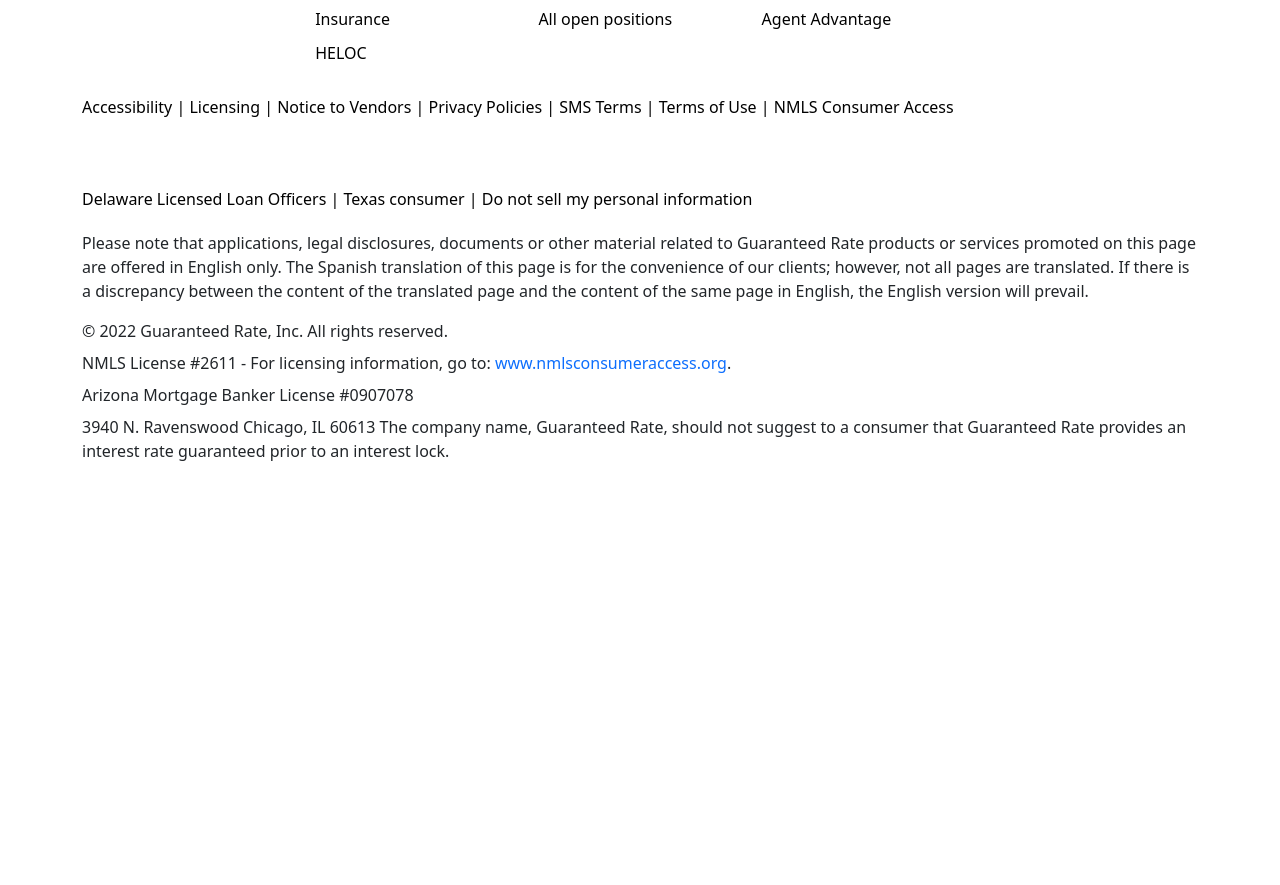
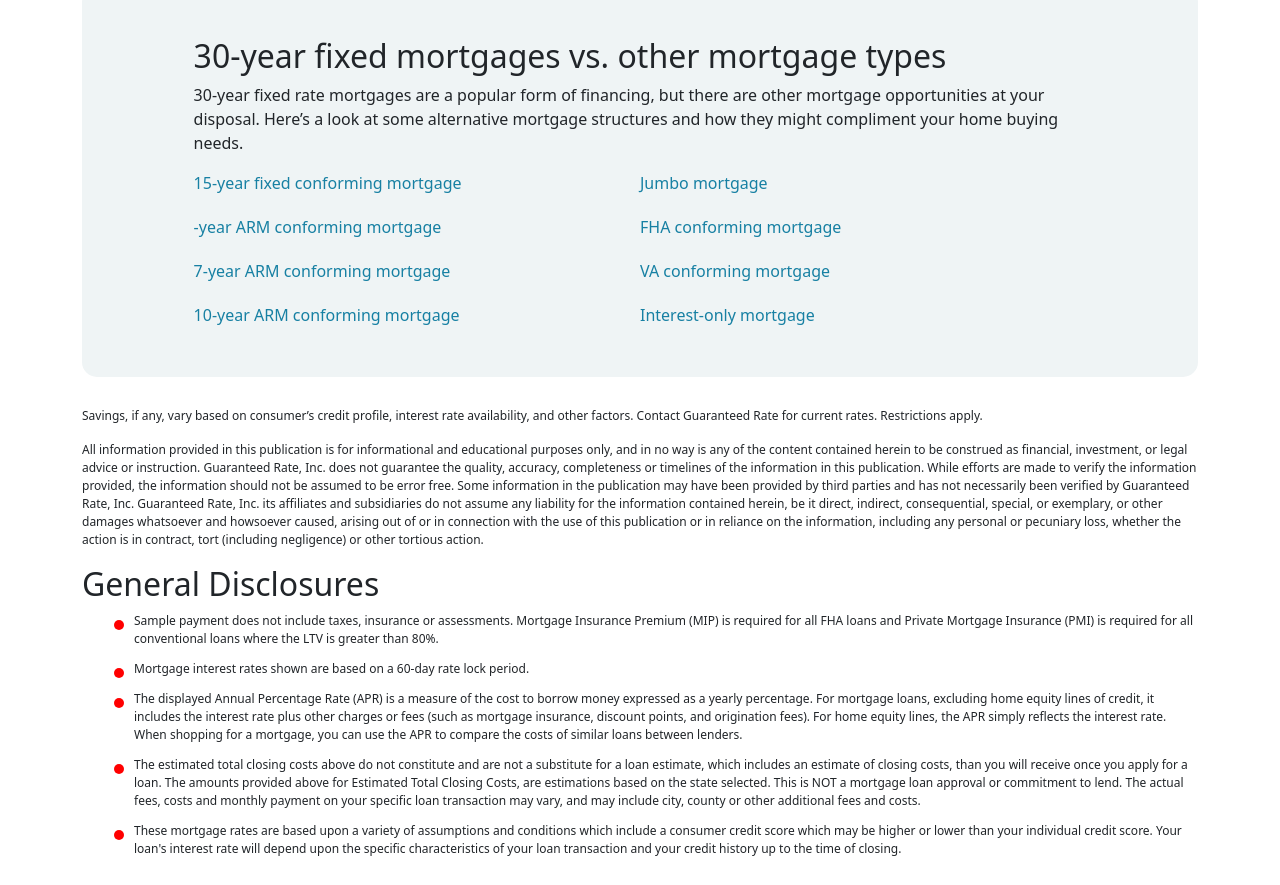
Before and after one commit to shuvo-h/rate-mortgage, a Gatsby site: page /mortgage-rates/assumptions/30-year_fixed_conforming in a window 1280 px wide. Shown: the part 4464-5349 px from the top of the page. Before the commit the page ends 5031 px from the top, so only its background shows below. Built offline with nearby package versions, Linux system fonts and the light colour scheme; Gatsby itself is replaced by a stand-in of ours.

Commit message:
completed 30 year fixed loan page style

```diff
--- a/src/components/MortgageRates/Assumption/15_year_fixedConf/Disclosure15.js
+++ b/src/components/MortgageRates/Assumption/15_year_fixedConf/Disclosure15.js
@@ -10,7 +10,7 @@
 const Disclosure15 = () => {
     return (
         <section>
-            <h1>General Disclosures</h1>
+            <h2>General Disclosures</h2>
             <ul>
                 {
                     list.map((item,idx) => <li key={idx}>{item}</li>)
--- /dev/null
+++ b/src/components/MortgageRates/Assumption/15_year_fixedConf/Disclosure30.js
@@ -0,0 +1,66 @@
+import React  from "react";
+
+const Disclosure30 = () => {
+  return (
+    <section style={{margin: "30px 0px"}}>
+      <p style={{fontSize: "12px"}}>
+        Savings, if any, vary based on consumer’s credit profile, interest rate availability, and other
+        factors. Contact Guaranteed Rate for current rates. Restrictions apply.
+      </p>
+
+      <p style={{fontSize: "12px"}}>
+        All information provided in this publication is for informational and educational purposes only,
+        and in no way is any of the content contained herein to be construed as financial, investment, or
+        legal advice or instruction. Guaranteed Rate, Inc. does not guarantee the quality, accuracy,
+        completeness or timelines of the information in this publication. While efforts are made to verify
+        the information provided, the information should not be assumed to be error free. Some information
+        in the publication may have been provided by third parties and has not necessarily been verified by
+        Guaranteed Rate, Inc. Guaranteed Rate, Inc. its affiliates and subsidiaries do not assume any liability
+        for the information contained herein, be it direct, indirect, consequential, special, or exemplary,
+        or other damages whatsoever and howsoever caused, arising out of or in connection with the use of
+        this publication or in reliance on the information, including any personal or pecuniary loss, whether
+         the action is in contract, tort (including negligence) or other tortious action.
+      </p>
+
+      <h2>General Disclosures</h2>
+
+      <ul style={{marginLeft: "20px"}}>
+        <li>
+          Sample payment does not include taxes, insurance or assessments. Mortgage Insurance Premium (MIP)
+          is required for all FHA loans and Private Mortgage Insurance (PMI) is required for all conventional
+          loans where the LTV is greater than 80%.
+        </li>
+
+        <li>
+          Mortgage interest rates shown are based on a 60-day rate lock period.
+        </li>
+
+        <li>
+          The displayed Annual Percentage Rate (APR) is a measure of the cost to borrow money expressed
+          as a yearly percentage. For mortgage loans, excluding home equity lines of credit, it includes
+          the interest rate plus other charges or fees (such as mortgage insurance, discount points,
+          and origination fees). For home equity lines, the APR simply reflects the interest rate. When
+          shopping for a mortgage, you can use the APR to compare the costs of similar loans between lenders.
+        </li>
+
+        <li>
+          The estimated total closing costs above do not constitute and are not a substitute for a loan estimate,
+          which includes an estimate of closing costs, than you will receive once you apply for a loan. The
+          amounts provided above for Estimated Total Closing Costs, are estimations based on the state selected.
+          This is NOT a mortgage loan approval or commitment to lend. The actual fees, costs and monthly payment
+          on your specific loan transaction may vary, and may include city, county or other additional fees and
+          costs.
+        </li>
+
+        <li>
+          These mortgage rates are based upon a variety of assumptions and conditions which include a consumer
+          credit score which may be higher or lower than your individual credit score. Your loan's interest rate
+           will depend upon the specific characteristics of your loan transaction and your credit history up to
+          the time of closing.
+        </li>
+      </ul>
+    </section>
+  )
+}
+
+export default Disclosure30;
--- /dev/null
+++ b/src/components/MortgageRates/Assumption/15_year_fixedConf/KnowMore.js
@@ -0,0 +1,17 @@
+import React from "react"
+
+import ButtonRegular from "../../../common/ButtonRegular";
+
+import {know_more_container} from "./index.module.css";
+
+const KnowMore = () => {
+  return (
+    <section className={know_more_container}>
+      <h2>Now that you know about 30-year mortgages</h2>
+
+      <ButtonRegular label={"Let's get started"} className="py-2 px-4 text-light border-0"></ButtonRegular>
+    </section>
+  )
+}
+
+export default KnowMore;
--- /dev/null
+++ b/src/components/MortgageRates/Assumption/15_year_fixedConf/OtherMortgVs30Year.js
@@ -0,0 +1,37 @@
+import React from "react";
+
+import { Link } from "gatsby";
+
+import {other_mortage_container, mortage_container__inner, link_container, link_item} from "./index.module.css";
+
+const OtherMortgVs30Year = () => {
+  return (
+    <section className={other_mortage_container}>
+
+      <div className={mortage_container__inner}>
+        <h2>30-year fixed mortgages vs. other mortgage types</h2>
+
+        <p>
+          30-year fixed rate mortgages are a popular form of financing, but there are other mortgage
+          opportunities at your disposal. Here’s a look at some alternative mortgage structures and
+          how they might compliment your home buying needs.
+        </p>
+
+        <div className={link_container}>
+          <Link className={link_item} to="">15-year fixed conforming mortgage</Link>
+          <Link className={link_item} to="">Jumbo mortgage</Link>
+          <Link className={link_item} to="">-year ARM conforming mortgage</Link>
+          <Link className={link_item} to="">FHA conforming mortgage</Link>
+
+          <Link className={link_item} to="">7-year ARM conforming mortgage</Link>
+          <Link className={link_item} to="">VA conforming mortgage</Link>
+          <Link className={link_item} to="">10-year ARM conforming mortgage</Link>
+          <Link className={link_item} to="">Interest-only mortgage</Link>
+        </div>
+      </div>
+    </section>
+  )
+
+}
+
+export default OtherMortgVs30Year;
--- a/src/components/MortgageRates/Assumption/15_year_fixedConf/ShortInfo.js
+++ b/src/components/MortgageRates/Assumption/15_year_fixedConf/ShortInfo.js
@@ -3,8 +3,8 @@
 const ShortInfo = () => {
     return (
         <div>
-            <p>*Savings, if any, vary based on consumer’s credit profile, interest rate availability, and other factors. Contact Guaranteed Rate for current rates. Restrictions apply.</p>
-            <p>All information provided in this publication is for informational and educational purposes only, and in no way is any of the content contained herein to be construed as financial, investment, or legal advice or instruction. Guaranteed Rate, Inc. does not guarantee the quality, accuracy, completeness or timelines of the information in this publication. While efforts are made to verify the information provided, the information should not be assumed to be error free. Some information in the publication may have been provided by third parties and has not necessarily been verified by Guaranteed Rate, Inc. Guaranteed Rate, Inc. its affiliates and subsidiaries do not assume any liability for the information contained herein, be it direct, indirect, consequential, special, or exemplary, or other damages whatsoever and howsoever caused, arising out of or in connection with the use of this publication or in reliance on the information, including any personal or pecuniary loss, whether the action is in contract, tort (including negligence) or other tortious action.</p>
+            <p style={{fontSize: "12px"}}>*Savings, if any, vary based on consumer’s credit profile, interest rate availability, and other factors. Contact Guaranteed Rate for current rates. Restrictions apply.</p>
+            <p style={{fontSize: "12px"}}>All information provided in this publication is for informational and educational purposes only, and in no way is any of the content contained herein to be construed as financial, investment, or legal advice or instruction. Guaranteed Rate, Inc. does not guarantee the quality, accuracy, completeness or timelines of the information in this publication. While efforts are made to verify the information provided, the information should not be assumed to be error free. Some information in the publication may have been provided by third parties and has not necessarily been verified by Guaranteed Rate, Inc. Guaranteed Rate, Inc. its affiliates and subsidiaries do not assume any liability for the information contained herein, be it direct, indirect, consequential, special, or exemplary, or other damages whatsoever and howsoever caused, arising out of or in connection with the use of this publication or in reliance on the information, including any personal or pecuniary loss, whether the action is in contract, tort (including negligence) or other tortious action.</p>
         </div>
     );
 };
--- a/src/components/MortgageRates/Assumption/15_year_fixedConf/index.module.css
+++ b/src/components/MortgageRates/Assumption/15_year_fixedConf/index.module.css
@@ -49,8 +49,86 @@
   row-gap: 20px;
 }
 
+.chart_table_head {
+  display: grid;
+  padding: 0px 15px;
+  border-bottom: 1px #000 solid;
+  grid-template-columns: 50px repeat(6, 1fr);
+  align-items: flex-end;
+}
+
+.chart_table_row {
+  display: grid;
+  grid-template-columns: 50px repeat(6, 1fr);
+  padding: 0px 15px;
+}
+
+.header_element {
+  margin-bottom: 0px;
+  color: #25282a;
+  font-size: 1rem;
+}
+
+.know_more_container {
+  display: flex;
+  flex-direction: column;
+  align-items: center;
+  row-gap: 20px;
+  margin-bottom: 20px;
+}
+
+.other_mortage_container {
+  background-color: #EFF4F5;
+  border-radius: 15px;
+
+  display: flex;
+  flex-direction: column;
+  row-gap: 20px;
+  align-items: center;
+  padding: 50px 0px;
+
+  width: 100%;
+}
+
+.mortage_container__inner {
+  width: 80%;
+}
+
+.link_container {
+  display: grid;
+  grid-template-columns: 1fr 1fr;
+  row-gap: 20px;
+}
+
+ul {
+  list-style: none;
+}
+
+ul li {
+  position: relative;
+  font-size: 12px;
+}
+
+ul li::before {
+  content: "";
+  font-size: 15px;
+  font-weight: bold;
+  display: block;
+  width: 10px;
+  height: 10px;
+  border-radius: 50%;
+  background-color: red;
+  position: absolute;
+  left: -20px;
+  top: 8px;
+}
+
 @media screen and (max-width: 800px) {
   .great_30_container {
     grid-template-columns: 1fr;
   }
+
+  .link_container {
+    grid-template-columns: 1fr;
+  }
 }
--- a/src/pages/mortgage-rates/assumptions/30-year_fixed_conforming.js
+++ b/src/pages/mortgage-rates/assumptions/30-year_fixed_conforming.js
@@ -5,8 +5,11 @@
 import Advantage15Year from '../../../components/MortgageRates/Assumption/15_year_fixedConf/Advantage15Year';
 import Chart from '../../../components/chart/chart';
 import SimilarRenderer from '../../../components/MortgageRates/Assumption/15_year_fixedConf/WhatFixedRate15';
-import AmortizationChart from './AmortizationChart';
+import AmortizationChart from '../../../components/MortgageRates/Assumption/15_year_fixedConf/AmortizationChart';
 import Great30Rate from '../../../components/MortgageRates/Assumption/15_year_fixedConf/Great30Rate';
+import KnowMore from '../../../components/MortgageRates/Assumption/15_year_fixedConf/KnowMore';
+import OtherMortgVs30Year from '../../../components/MortgageRates/Assumption/15_year_fixedConf/OtherMortgVS30Year';
+import Disclosure30 from '../../../components/MortgageRates/Assumption/15_year_fixedConf/Disclosure30';
 import {span_text, hidescroll} from "./index.module.css";
 
 import { whatAfixedRate30, fixedRate30YearMortages,disadvantage30YearData, diifIntRateAPR, amortizationSche, diifBtwFixedAndAdjustable, advantage30YearData } from '../../../components/MortgageRates/Assumption/15_year_fixedConf/SimilarLists';
@@ -51,7 +54,11 @@
 
                 <Advantage15Year adDis_vantage={disadvantage30YearData} idString={"disaddOf30yearFixed"} />
 
+                <KnowMore />
 
+                <OtherMortgVs30Year />
+
+                <Disclosure30 />
             </div>
         </Layout>
     );
```
Also changed, not shown: src/components/MortgageRates/Assumption/15_year_fixedConf/AmortizationChart.js (renamed from src/pages/mortgage-rates/assumptions/AmortizationChart.js).
